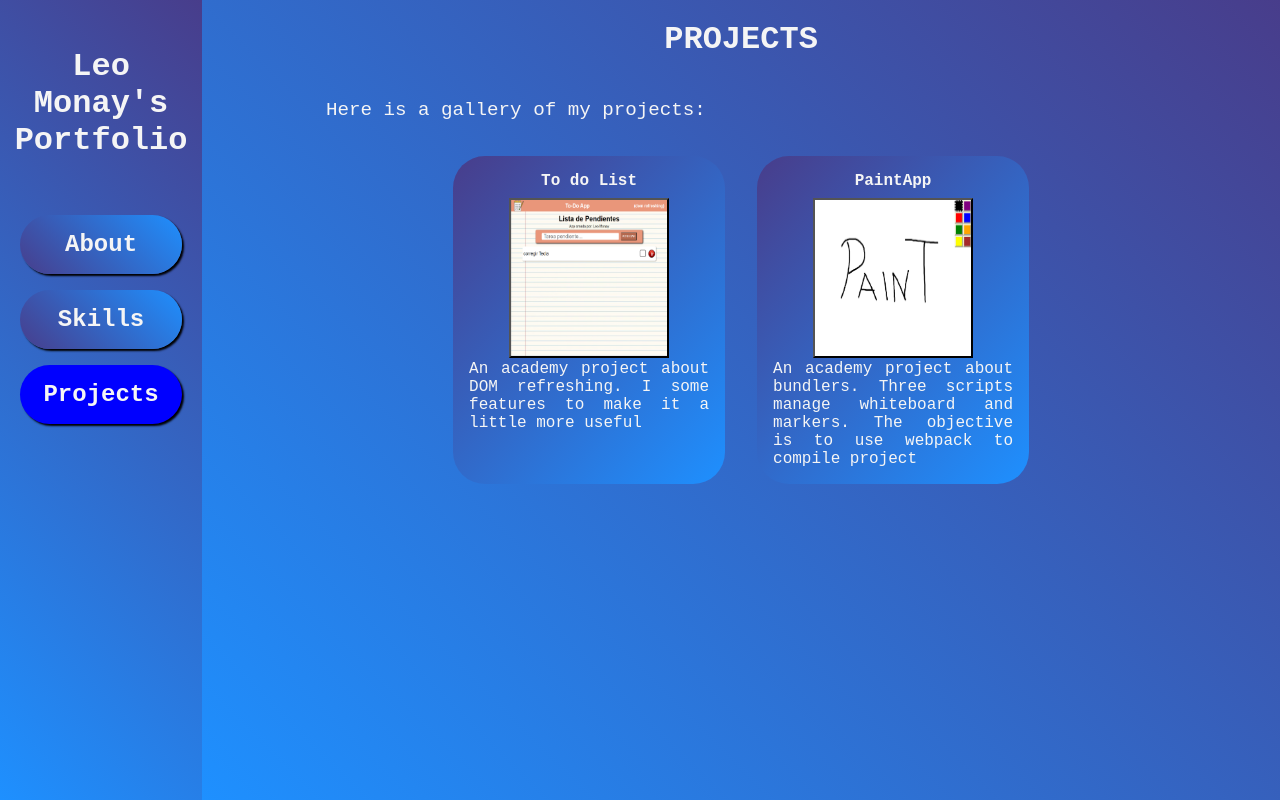
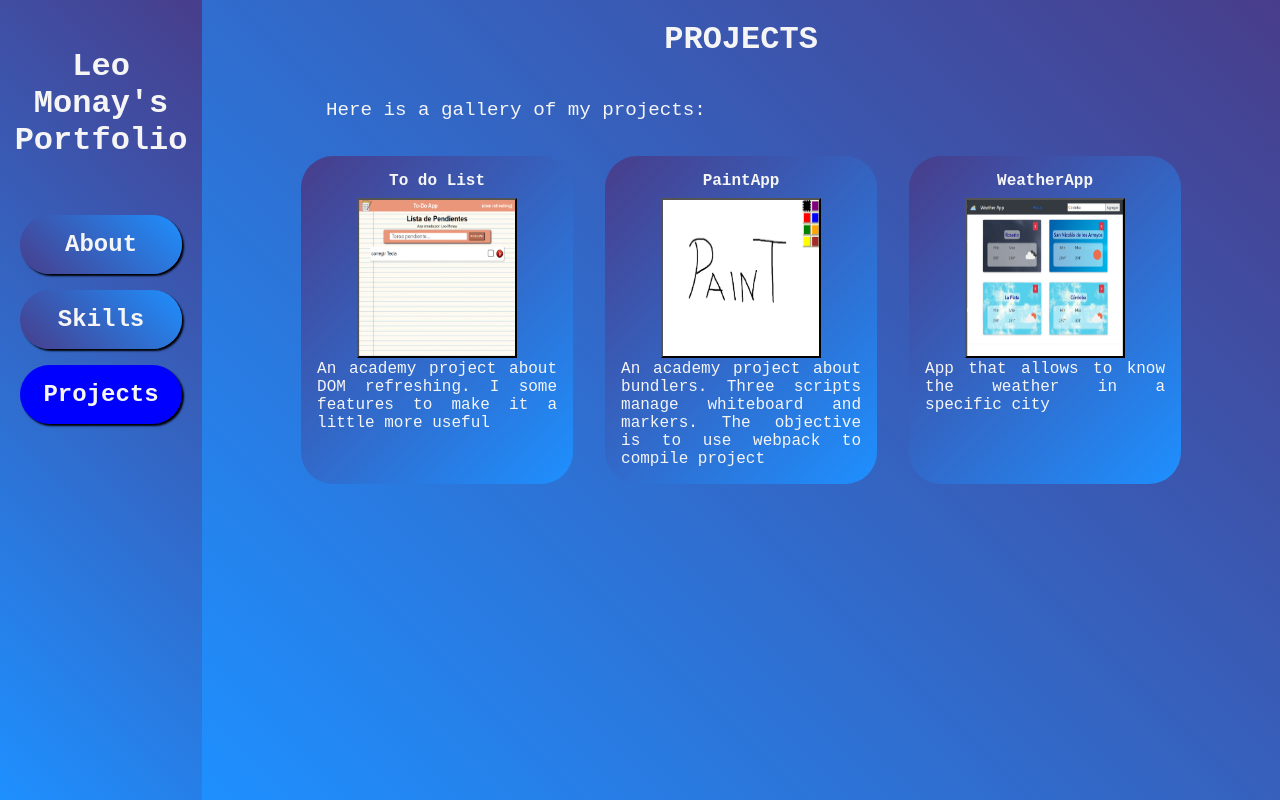
Before and after one commit to Leomonay/portfolio, a React (Create React App) app: page /projects in a window 1280 px wide. Built offline with nearby package versions, Linux system fonts and the light colour scheme.

Commit message:
added weatherApp

```diff
--- a/public/index.html
+++ b/public/index.html
@@ -2,7 +2,7 @@
 <html lang="en">
   <head>
     <meta charset="utf-8" />
-    <link rel="icon" href="%PUBLIC_URL%/favicon.ico" />
+    <link rel="icon" href="%PUBLIC_URL%/Tesseract2.gif" />
     <meta name="viewport" content="width=device-width, initial-scale=1" />
     <meta name="theme-color" content="#000000" />
     <meta
--- a/src/pages/About/index.css
+++ b/src/pages/About/index.css
@@ -42,7 +42,9 @@
     display:flex;
 }
 
-.descriptionImage
+.descriptionImg{
+    margin: 10px
+}
 .extras{
     display: flex;
     flex-wrap: wrap;
--- a/src/pages/Projects/index.js
+++ b/src/pages/Projects/index.js
@@ -1,5 +1,6 @@
 import paintApp from '../../assets/images/paintAPP.png'
 import todoApp from '../../assets/images/todoApp.png'
+import weatherApp from '../../assets/images/weatherApp.png'
 
 import './index.css'
 
@@ -19,6 +20,13 @@ export default function Projects() {
             image: paintApp,
             link: 'https://leomonay-paintapp.herokuapp.com/'
         },
+        {
+          id: 'weatherApp',
+          name: 'WeatherApp',
+          description: 'App that allows to know the weather in a specific city',
+          image: weatherApp,
+          link: 'https://weather-leomonay.vercel.app/'
+        }
     ]
     function createProject(project){
         const buttonBackground = project.image?{'background-image':`url(${project.image})`}:{'background':`lightgrey`}
@@ -28,7 +36,7 @@ export default function Projects() {
         return(
             <div className='projectContainer'>
                 <h4>{project.name}</h4>
-                <a href={link.href} target={link.target}>
+                <a href={link.href} target={link.target} rel="noreferrer">
                     <button className='projectButton' id={project.id} style={buttonBackground}>
                     </button>
                 </a>
--- a/src/pages/Skills/index.js
+++ b/src/pages/Skills/index.js
@@ -1,5 +1,3 @@
-import TagCloud from "TagCloud"
-
 import js from '../../assets/icons/JS.png'
 import html from '../../assets/icons/HTML.png'
 import css from '../../assets/icons/CSS.png'
@@ -80,7 +78,7 @@ export default function About() {
         <h1>MY SKILLS</h1>
       </div>
       <div className='contentDescription'>
-        <p>I attended the <a href='https://www.soyhenry.com/' target='_blank'><b>soyhenry.com</b></a> bootcamp, which consists of more than 700 hours of study and practical projects, both individual and group.</p>
+        <p>I attended the <a href='https://www.soyhenry.com/' target='_blank' rel="noreferrer"><b>soyhenry.com</b></a> bootcamp, which consists of more than 700 hours of study and practical projects, both individual and group.</p>
         <p>Since then, I have worked as Testing Engineer for Globant, as Evaluation tutor on Tecla Coding Academy and on some freelance projects</p>
         <div className='skillsContent'>
           {skillSections(Skills)}
```
Also changed, not shown: public/Tesseract2.gif (added), src/assets/images/weatherApp.png (added).
